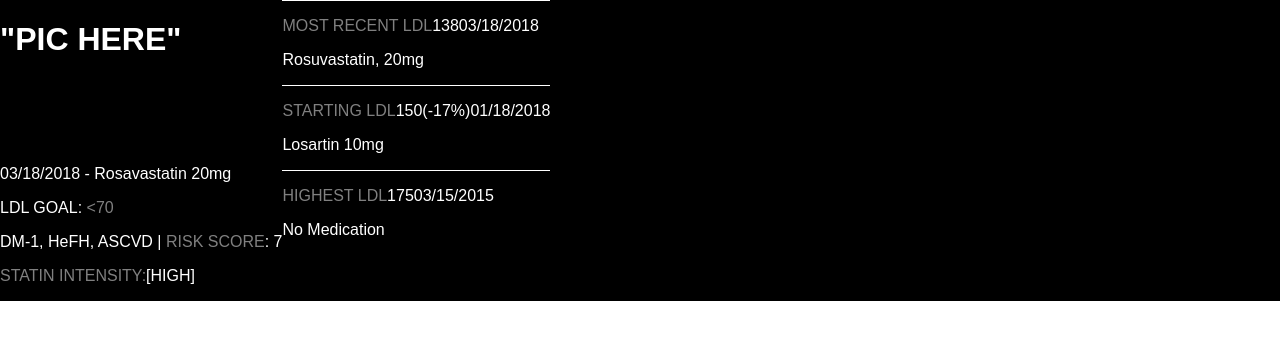
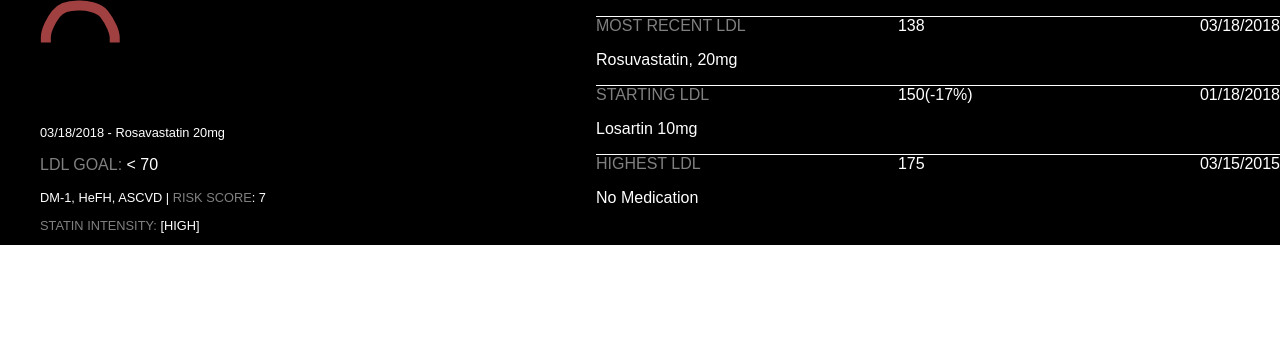
Before and after one commit to LeslieWilson/grockbox-mockup, a React (Create React App) app in the folder grockbox/: page / in a window 1280 px wide. Shown: the top 340 px of the page. Built offline with nearby package versions, Linux system fonts and the light colour scheme.

Commit message:
inserted sketch image

```diff
--- a/grockbox/src/App.css
+++ b/grockbox/src/App.css
@@ -8,11 +8,48 @@ body{
 }
 
 span{
+    color:white;
+}
+
+.rightDivs{
+    display:flex;
+    justify-content: space-between;
+
+}
+
+.ldlDescrip{
     color: gray;
+    width:33%;
+
+
+}
+
+.number{
+    color: white;
+    width:33%;
+
+
+}
+
+.date{
+    color:white;
+
+}
+
+.name{
+    color:white;
+    flex-wrap: wrap-reverse;
+
 }
 
 .entireThing{
     display:flex;
+    flax-wrap:wrap;
+
+}
+
+.entireThing>* {
+    flex: .5 .5 160px
 }
 
 .statsGroup{
@@ -21,10 +58,42 @@ border-top: 1px solid white;
 }
 
 .entireRightSide{
+    margin-left:-8em;
+    margin-top:1em
 
 }
 
+.entireLeftSide{
+    margin-left:2.5em;
+}
+
 .image{
-    height:8em;
+    height:7em;
 
 }
+
+.P1{
+    font-size: .8em;
+}
+
+.P2{
+    font-size:1em;
+    color:gray;
+}
+
+.P3{
+    font-size: .8em;
+}
+
+.risk{
+    color:gray;
+}
+
+.P4{
+    font-size: .8em;
+
+}
+
+.intensity{
+    color:gray;
+}
--- a/grockbox/src/Components/LDLsummaryLeft.js
+++ b/grockbox/src/Components/LDLsummaryLeft.js
@@ -4,14 +4,25 @@ import React, {Component} from 'react';
 
 const LDLsummaryLeft = props =>{
     return(
-        <div>
+        <div className = "entireLeftSide">
         <div className = "image">
-        <h1>"PIC HERE"</h1>
+
+
+        <svg width="80px" height="43px" viewBox="0 0 80 43" version="1.1" >
+
+            <desc>Created with Sketch</desc>
+            <defs></defs>
+            <g id="Page-1" stroke="none" stroke-width="1" fill="none" fill-rule="evenodd" stroke-linecap="square">
+                <g id="weirdColorTabs" transform="translate(-59.000000, -36.000000)" fill-rule="nonzero" stroke="#A04040" stroke-width="10">
+                    <path d="M64.8428247,73.5 C64.8428247,65.3508873 71.0134452,54.9811895 74.8650404,49.9795567 C82.189566,40.4680203 94.8954645,41.5888067 99.2817752,41.5888067 C104.452599,41.5888067 117.518515,42.8990116 123.102541,49.9795567 C130.387919,59.2174178 133.720726,68.8755057 133.720726,73.5" id="Line"></path>
+                </g>
+            </g>
+        </svg>
         </div>
         <p className = "P1">03/18/2018 - Rosavastatin 20mg</p>
-        <p className = "P2">LDL GOAL: <span>&lt;70</span></p>
-        <p className = "P3"> DM-1, HeFH, ASCVD | <span>RISK SCORE</span>: 7</p>
-        <p className = "P4"> <span>STATIN INTENSITY:</span>[HIGH]</p>
+        <p className = "P2">LDL GOAL: <span> &lt; 70</span></p>
+        <p className = "P3"> DM-1, HeFH, ASCVD  |  <span className="risk">RISK SCORE</span>: 7</p>
+        <p className = "P4"> <span className="intensity">STATIN INTENSITY:</span> [HIGH]</p>
         </div>
     )
 }
--- a/grockbox/src/Components/LDLsummaryRightcomponent.js
+++ b/grockbox/src/Components/LDLsummaryRightcomponent.js
@@ -3,8 +3,13 @@ import React, {Component} from 'react';
 const LDLsummaryRightcomponent = props =>{
     return(
         <div className= "statsGroup">
-        <p><span>{props.ldlDescrip}</span>{props.number}{props.date}</p>
-        <p>{props.name}</p>
+        <div className="rightDivs">
+        <div className = "ldlDescrip">{props.ldlDescrip}</div>
+        <div className= "number">{props.number}</div>
+        <div className = "date">{props.date}</div>
+        </div>
+        <p className = "name">{props.name}</p>
+
         </div>
     )
 
```
